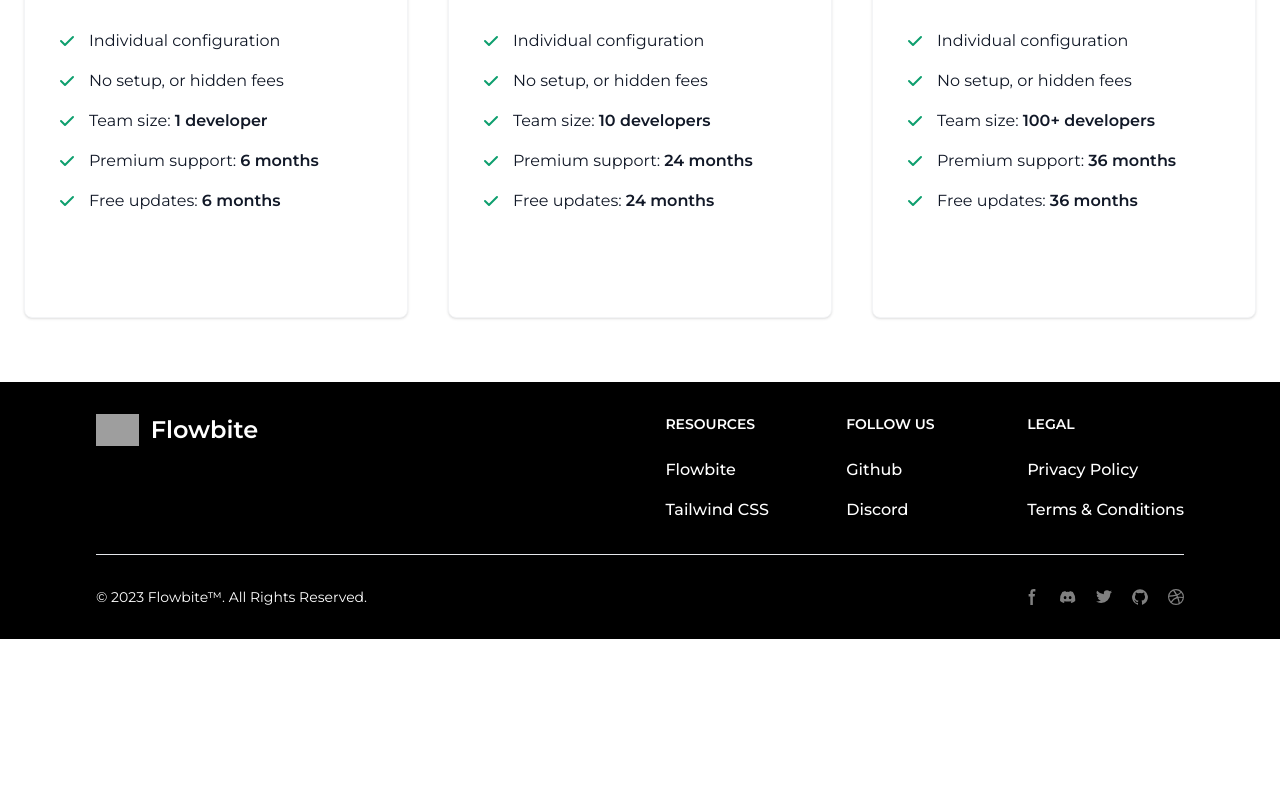
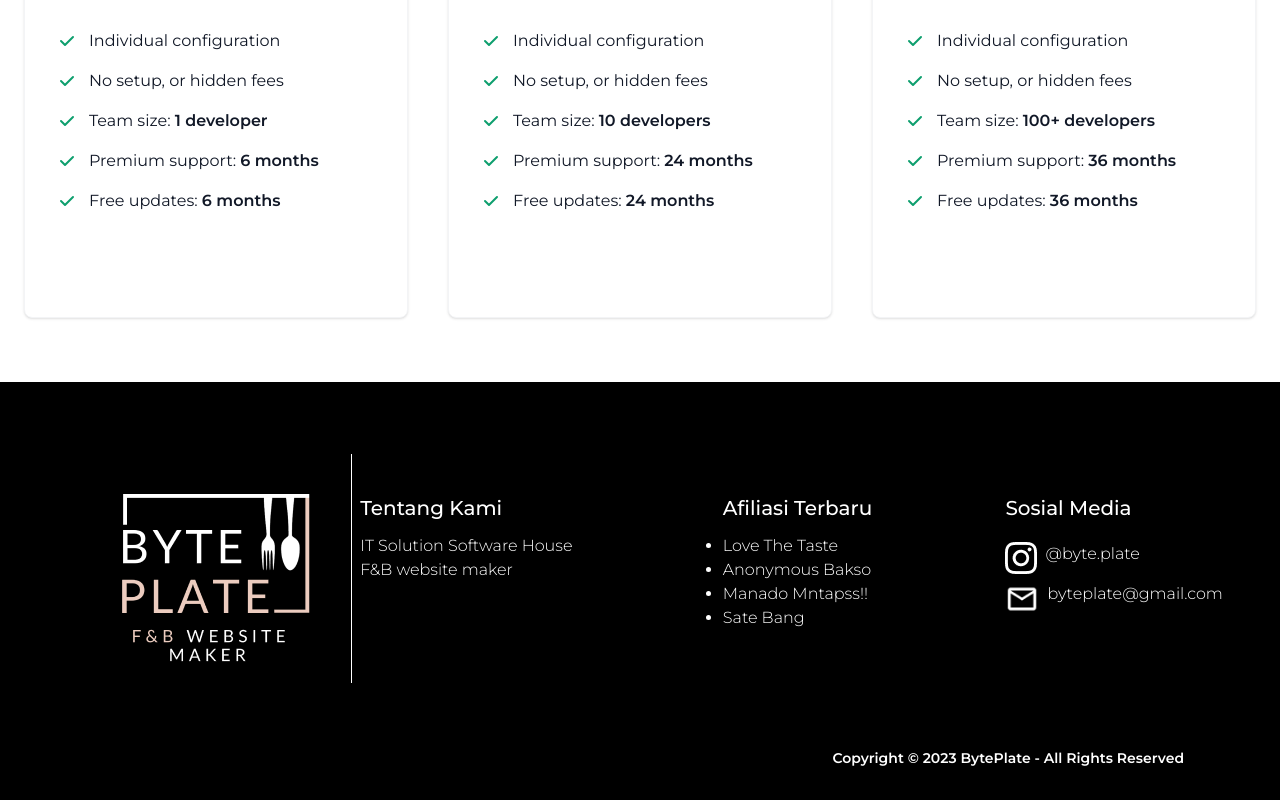
Before and after one commit to BytePlate123/BytePlate123.github.io, a website: page docs/index.html in a window 1280 px wide. Shown: the part 1244-2044 px from the top of the page. Before the commit the page ends 1883 px from the top, so only its background shows below. Drawn offline with nearby package versions, Linux system fonts and the light colour scheme; files that its build step writes are made by us from their sources; grey boxes are pictures that could not be loaded.

Commit message:
add: footer section

```diff
--- a/docs/index.html
+++ b/docs/index.html
@@ -378,100 +378,71 @@
     <!-- Footer -->
     <footer class="c-container bg-black text-white ">
         <div class="p-4 py-6 lg:py-8">
-            <div class="md:flex md:justify-between">
-                <div class="mb-6 md:mb-0">
-                    <a href="https://flowbite.com/" class="flex items-center">
-                        <img src="https://flowbite.com/docs/images/logo.svg" class="h-8 mr-3" alt="FlowBite Logo" />
-                        <span class="self-center text-2xl font-semibold whitespace-nowrap">Flowbite</span>
+
+            <!-- logo -->
+            <div class="md:flex md:justify-normal">
+                <div class="mb-6 md:mb-0 flex">
+                    <a href="#" class="mx-auto sm:flex sm:justify-between">
+                        <img src="./assets/Footer/logo.png" class="object-contain mb-2 mt-5 sm:mt-20 sm:ml-5" alt="BytePlate Logo" />
+                        <img src="./assets/Footer/line.png" class="hidden md:block sm:ml-10 sm:mt-10" alt="BytePlate Logo" />
                     </a>
+                    <div class="flex flex-col divide-y-2 divide-blue-300">
+                    </div>
                 </div>
-                <div class="grid grid-cols-2 gap-8 sm:gap-6 sm:grid-cols-3">
+
+                <!-- text -->
+                <div class="grid grid-cols-2 gap-8 sm:gap-6 sm:grid-cols-3 sm:ml-10 sm:mt-10">
                     <div>
-                        <h2 class="mb-6 text-sm font-semibold uppercase">Resources</h2>
+                        <h2 class="mb-3 text-xl sm:mt-10 font-medium font-montserrat">Tentang Kami</h2>
                         <ul class="font-medium">
-                            <li class="mb-4">
-                                <a href="https://flowbite.com/" class="hover:underline">Flowbite</a>
+                            <li class="">
+                                <p class="font-light font-montserrat">IT Solution Software House
+                                </p>
                             </li>
-                            <li>
-                                <a href="https://tailwindcss.com/" class="hover:underline">Tailwind CSS</a>
+                            <li class="">
+                                <p class="font-light font-montserrat">F&B website maker
+                                </p>
                             </li>
                         </ul>
                     </div>
-                    <div>
-                        <h2 class="mb-6 text-sm font-semibold uppercase">Follow us</h2>
-                        <ul class="font-medium">
-                            <li class="mb-4">
-                                <a href="https://github.com/themesberg/flowbite" class="hover:underline ">Github</a>
+                    <div class="sm:ml-20">
+                        <h2 class="mb-1 sm:mb-3 sm:mt-10 text-xl font-medium font-montserrat">Afiliasi Terbaru</h2>
+                        <ul class="font-medium list-disc">
+                            <li>
+                                <a href="#" class="transition hover:underline font-light ">Love The Taste</a>
                             </li>
                             <li>
-                                <a href="https://discord.gg/4eeurUVvTy" class="hover:underline">Discord</a>
+                                <a href="#" class="transition hover:underline font-light ">Anonymous Bakso</a>
+                            </li>
+                            <li>
+                                <a href="#" class="transition hover:underline font-light ">Manado Mntapss!!</a>
+                            </li>
+                            <li>
+                                <a href="#" class="transition hover:underline font-light ">Sate Bang</a>
                             </li>
                         </ul>
                     </div>
-                    <div>
-                        <h2 class="mb-6 text-sm font-semibold uppercase">Legal</h2>
-                        <ul class="font-medium">
-                            <li class="mb-4">
-                                <a href="#" class="hover:underline">Privacy Policy</a>
+
+                    <div class="sm:ml-20">
+                        <h2 class="mb-1 sm:mb-3 sm:mt-10 text-xl font-medium font-montserrat">Sosial Media</h2>
+                        <ul>
+                            <li class="flex flex-row mt-5">
+                                <img src="./assets/Footer/ig.png" class="w-[32px] h-[32px] mr-2" alt="instagram icon" />
+                                <a href="#" class="transition hover:underline font-light ">@byte.plate</a>
                             </li>
-                            <li>
-                                <a href="#" class="hover:underline">Terms &amp; Conditions</a>
+                            <li class="flex flex-row mt-2">
+                                <img src="./assets/Footer/email.png" class="w-[34px] h-[34px] mr-2" alt="email icon" />
+                                <a href="#" class="transition hover:underline font-light ">byteplate@gmail.com</a>
                             </li>
                         </ul>
                     </div>
+
+
                 </div>
             </div>
-            <hr class="my-6 border-gray-200 sm:mx-auto lg:my-8" />
-            <div class="sm:flex sm:items-center sm:justify-between">
-                <span class="text-sm sm:text-center">© 2023 <a href="https://flowbite.com/"
-                        class="hover:underline">Flowbite™</a>. All Rights Reserved.
-                </span>
-                <div class="flex mt-4 space-x-5 sm:justify-center sm:mt-0">
-                    <a href="#" class="text-white/50 hover:text-white transition">
-                        <svg class="w-4 h-4" aria-hidden="true" xmlns="http://www.w3.org/2000/svg" fill="currentColor"
-                            viewBox="0 0 8 19">
-                            <path fill-rule="evenodd"
-                                d="M6.135 3H8V0H6.135a4.147 4.147 0 0 0-4.142 4.142V6H0v3h2v9.938h3V9h2.021l.592-3H5V3.591A.6.6 0 0 1 5.592 3h.543Z"
-                                clip-rule="evenodd" />
-                        </svg>
-                        <span class="sr-only">Facebook page</span>
-                    </a>
-                    <a href="#" class="text-white/50 hover:text-white transition">
-                        <svg class=" w-4 h-4" aria-hidden="true" xmlns="http://www.w3.org/2000/svg" fill="currentColor"
-                            viewBox="0 0 21 16">
-                            <path
-                                d="M16.942 1.556a16.3 16.3 0 0 0-4.126-1.3 12.04 12.04 0 0 0-.529 1.1 15.175 15.175 0 0 0-4.573 0 11.585 11.585 0 0 0-.535-1.1 16.274 16.274 0 0 0-4.129 1.3A17.392 17.392 0 0 0 .182 13.218a15.785 15.785 0 0 0 4.963 2.521c.41-.564.773-1.16 1.084-1.785a10.63 10.63 0 0 1-1.706-.83c.143-.106.283-.217.418-.33a11.664 11.664 0 0 0 10.118 0c.137.113.277.224.418.33-.544.328-1.116.606-1.71.832a12.52 12.52 0 0 0 1.084 1.785 16.46 16.46 0 0 0 5.064-2.595 17.286 17.286 0 0 0-2.973-11.59ZM6.678 10.813a1.941 1.941 0 0 1-1.8-2.045 1.93 1.93 0 0 1 1.8-2.047 1.919 1.919 0 0 1 1.8 2.047 1.93 1.93 0 0 1-1.8 2.045Zm6.644 0a1.94 1.94 0 0 1-1.8-2.045 1.93 1.93 0 0 1 1.8-2.047 1.918 1.918 0 0 1 1.8 2.047 1.93 1.93 0 0 1-1.8 2.045Z" />
-                        </svg>
-                        <span class="sr-only">Discord community</span>
-                    </a>
-                    <a href="#" class="text-white/50 hover:text-white transition">
-                        <svg class=" w-4 h-4" aria-hidden="true" xmlns="http://www.w3.org/2000/svg" fill="currentColor"
-                            viewBox="0 0 20 17">
-                            <path fill-rule="evenodd"
-                                d="M20 1.892a8.178 8.178 0 0 1-2.355.635 4.074 4.074 0 0 0 1.8-2.235 8.344 8.344 0 0 1-2.605.98A4.13 4.13 0 0 0 13.85 0a4.068 4.068 0 0 0-4.1 4.038 4 4 0 0 0 .105.919A11.705 11.705 0 0 1 1.4.734a4.006 4.006 0 0 0 1.268 5.392 4.165 4.165 0 0 1-1.859-.5v.05A4.057 4.057 0 0 0 4.1 9.635a4.19 4.19 0 0 1-1.856.07 4.108 4.108 0 0 0 3.831 2.807A8.36 8.36 0 0 1 0 14.184 11.732 11.732 0 0 0 6.291 16 11.502 11.502 0 0 0 17.964 4.5c0-.177 0-.35-.012-.523A8.143 8.143 0 0 0 20 1.892Z"
-                                clip-rule="evenodd" />
-                        </svg>
-                        <span class="sr-only">Twitter page</span>
-                    </a>
-                    <a href="#" class="text-white/50 hover:text-white transition">
-                        <svg class=" w-4 h-4" aria-hidden="true" xmlns="http://www.w3.org/2000/svg" fill="currentColor"
-                            viewBox="0 0 20 20">
-                            <path fill-rule="evenodd"
-                                d="M10 .333A9.911 9.911 0 0 0 6.866 19.65c.5.092.678-.215.678-.477 0-.237-.01-1.017-.014-1.845-2.757.6-3.338-1.169-3.338-1.169a2.627 2.627 0 0 0-1.1-1.451c-.9-.615.07-.6.07-.6a2.084 2.084 0 0 1 1.518 1.021 2.11 2.11 0 0 0 2.884.823c.044-.503.268-.973.63-1.325-2.2-.25-4.516-1.1-4.516-4.9A3.832 3.832 0 0 1 4.7 7.068a3.56 3.56 0 0 1 .095-2.623s.832-.266 2.726 1.016a9.409 9.409 0 0 1 4.962 0c1.89-1.282 2.717-1.016 2.717-1.016.366.83.402 1.768.1 2.623a3.827 3.827 0 0 1 1.02 2.659c0 3.807-2.319 4.644-4.525 4.889a2.366 2.366 0 0 1 .673 1.834c0 1.326-.012 2.394-.012 2.72 0 .263.18.572.681.475A9.911 9.911 0 0 0 10 .333Z"
-                                clip-rule="evenodd" />
-                        </svg>
-                        <span class="sr-only">GitHub account</span>
-                    </a>
-                    <a href="#" class="text-white/50 hover:text-white transition">
-                        <svg class=" w-4 h-4" aria-hidden="true" xmlns="http://www.w3.org/2000/svg" fill="currentColor"
-                            viewBox="0 0 20 20">
-                            <path fill-rule="evenodd"
-                                d="M10 0a10 10 0 1 0 10 10A10.009 10.009 0 0 0 10 0Zm6.613 4.614a8.523 8.523 0 0 1 1.93 5.32 20.094 20.094 0 0 0-5.949-.274c-.059-.149-.122-.292-.184-.441a23.879 23.879 0 0 0-.566-1.239 11.41 11.41 0 0 0 4.769-3.366ZM8 1.707a8.821 8.821 0 0 1 2-.238 8.5 8.5 0 0 1 5.664 2.152 9.608 9.608 0 0 1-4.476 3.087A45.758 45.758 0 0 0 8 1.707ZM1.642 8.262a8.57 8.57 0 0 1 4.73-5.981A53.998 53.998 0 0 1 9.54 7.222a32.078 32.078 0 0 1-7.9 1.04h.002Zm2.01 7.46a8.51 8.51 0 0 1-2.2-5.707v-.262a31.64 31.64 0 0 0 8.777-1.219c.243.477.477.964.692 1.449-.114.032-.227.067-.336.1a13.569 13.569 0 0 0-6.942 5.636l.009.003ZM10 18.556a8.508 8.508 0 0 1-5.243-1.8 11.717 11.717 0 0 1 6.7-5.332.509.509 0 0 1 .055-.02 35.65 35.65 0 0 1 1.819 6.476 8.476 8.476 0 0 1-3.331.676Zm4.772-1.462A37.232 37.232 0 0 0 13.113 11a12.513 12.513 0 0 1 5.321.364 8.56 8.56 0 0 1-3.66 5.73h-.002Z"
-                                clip-rule="evenodd" />
-                        </svg>
-                        <span class="sr-only">Dribbble account</span>
-                    </a>
-                </div>
+            <hr class="my-6 border-transparent sm:mx-auto lg:my-8" />
+            <div class="w-full">
+                <p class="text-center sm:text-right font-semibold font-montserrat text-sm sm:text-right">Copyright © 2023 BytePlate - All Rights Reserved</p>
             </div>
         </div>
     </footer>
```
Also changed, not shown: docs/assets/Footer/email.png (added), docs/assets/Footer/ig.png (added), docs/assets/Footer/line.png (added), docs/assets/Footer/logo.png (added), 1 other file.
